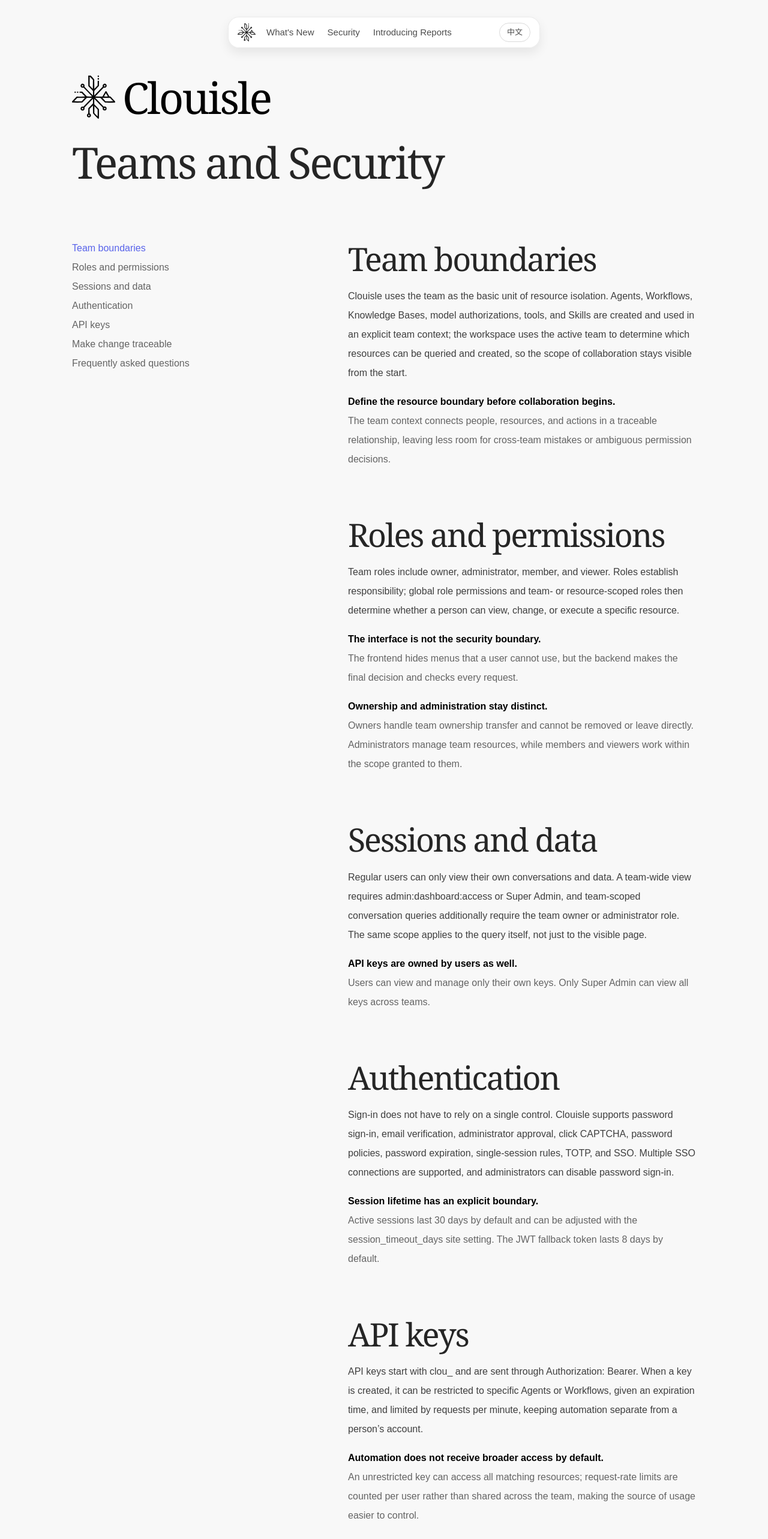
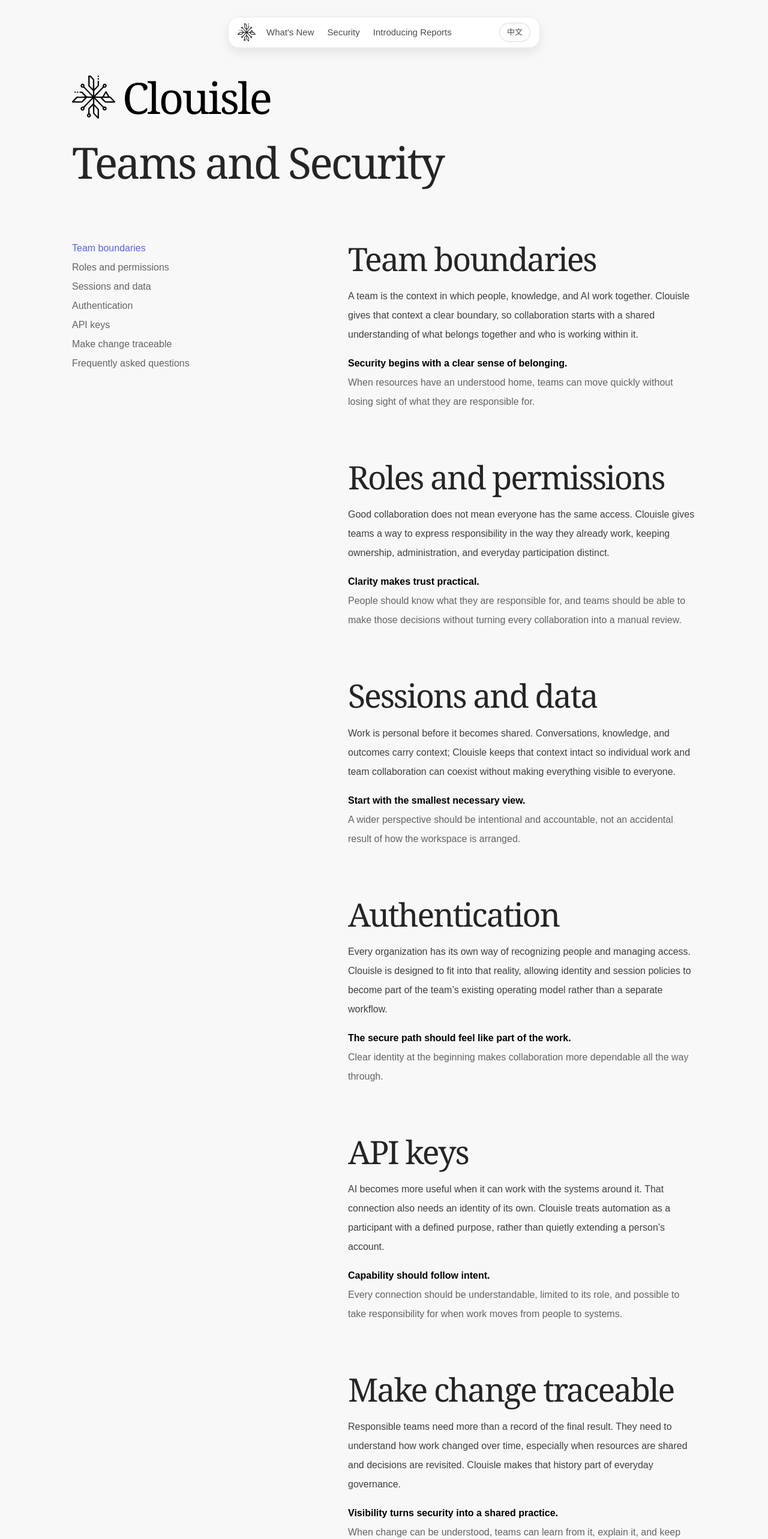
Before and after one commit to clouisle/clouisle-website, a Next.js app: page /en/security in a window 1280 px wide. Shown: the top 2566 px of the page at 60% size. Built offline with nearby package versions, Linux system fonts and the light colour scheme; a web font is replaced by a local one.

Commit message:
Rewrite security section copy as product introduction

```diff
--- a/app/i18n/translations.ts
+++ b/app/i18n/translations.ts
@@ -271,49 +271,48 @@
           id: "team-boundaries",
           title: "Team boundaries",
           blocks: [
-            { type: "lead", text: "Clouisle uses the team as the basic unit of resource isolation. Agents, Workflows, Knowledge Bases, model authorizations, tools, and Skills are created and used in an explicit team context; the workspace uses the active team to determine which resources can be queried and created, so the scope of collaboration stays visible from the start." },
-            { type: "strong", text: "Define the resource boundary before collaboration begins.", body: "The team context connects people, resources, and actions in a traceable relationship, leaving less room for cross-team mistakes or ambiguous permission decisions." },
+            { type: "lead", text: "A team is the context in which people, knowledge, and AI work together. Clouisle gives that context a clear boundary, so collaboration starts with a shared understanding of what belongs together and who is working within it." },
+            { type: "strong", text: "Security begins with a clear sense of belonging.", body: "When resources have an understood home, teams can move quickly without losing sight of what they are responsible for." },
           ],
         },
         {
           id: "roles-permissions",
           title: "Roles and permissions",
           blocks: [
-            { type: "lead", text: "Team roles include owner, administrator, member, and viewer. Roles establish responsibility; global role permissions and team- or resource-scoped roles then determine whether a person can view, change, or execute a specific resource." },
-            { type: "strong", text: "The interface is not the security boundary.", body: "The frontend hides menus that a user cannot use, but the backend makes the final decision and checks every request." },
-            { type: "strong", text: "Ownership and administration stay distinct.", body: "Owners handle team ownership transfer and cannot be removed or leave directly. Administrators manage team resources, while members and viewers work within the scope granted to them." },
+            { type: "lead", text: "Good collaboration does not mean everyone has the same access. Clouisle gives teams a way to express responsibility in the way they already work, keeping ownership, administration, and everyday participation distinct." },
+            { type: "strong", text: "Clarity makes trust practical.", body: "People should know what they are responsible for, and teams should be able to make those decisions without turning every collaboration into a manual review." },
           ],
         },
         {
           id: "session-isolation",
           title: "Sessions and data",
           blocks: [
-            { type: "lead", text: "Regular users can only view their own conversations and data. A team-wide view requires admin:dashboard:access or Super Admin, and team-scoped conversation queries additionally require the team owner or administrator role. The same scope applies to the query itself, not just to the visible page." },
-            { type: "strong", text: "API keys are owned by users as well.", body: "Users can view and manage only their own keys. Only Super Admin can view all keys across teams." },
+            { type: "lead", text: "Work is personal before it becomes shared. Conversations, knowledge, and outcomes carry context; Clouisle keeps that context intact so individual work and team collaboration can coexist without making everything visible to everyone." },
+            { type: "strong", text: "Start with the smallest necessary view.", body: "A wider perspective should be intentional and accountable, not an accidental result of how the workspace is arranged." },
           ],
         },
         {
           id: "authentication",
           title: "Authentication",
           blocks: [
-            { type: "lead", text: "Sign-in does not have to rely on a single control. Clouisle supports password sign-in, email verification, administrator approval, click CAPTCHA, password policies, password expiration, single-session rules, TOTP, and SSO. Multiple SSO connections are supported, and administrators can disable password sign-in." },
-            { type: "strong", text: "Session lifetime has an explicit boundary.", body: "Active sessions last 30 days by default and can be adjusted with the session_timeout_days site setting. The JWT fallback token lasts 8 days by default." },
+            { type: "lead", text: "Every organization has its own way of recognizing people and managing access. Clouisle is designed to fit into that reality, allowing identity and session policies to become part of the team’s existing operating model rather than a separate workflow." },
+            { type: "strong", text: "The secure path should feel like part of the work.", body: "Clear identity at the beginning makes collaboration more dependable all the way through." },
           ],
         },
         {
           id: "api-keys",
           title: "API keys",
           blocks: [
-            { type: "lead", text: "API keys start with clou_ and are sent through Authorization: Bearer. When a key is created, it can be restricted to specific Agents or Workflows, given an expiration time, and limited by requests per minute, keeping automation separate from a person’s account." },
-            { type: "strong", text: "Automation does not receive broader access by default.", body: "An unrestricted key can access all matching resources; request-rate limits are counted per user rather than shared across the team, making the source of usage easier to control." },
+            { type: "lead", text: "AI becomes more useful when it can work with the systems around it. That connection also needs an identity of its own. Clouisle treats automation as a participant with a defined purpose, rather than quietly extending a person’s account." },
+            { type: "strong", text: "Capability should follow intent.", body: "Every connection should be understandable, limited to its role, and possible to take responsibility for when work moves from people to systems." },
           ],
         },
         {
           id: "audit-notifications",
           title: "Make change traceable",
           blocks: [
-            { type: "lead", text: "The admin console records resource operations, actors, and change snapshots, with filters for event, user, team, and time. Administrators can review who changed which resource and when, without relying on verbal confirmation or scattered logs." },
-            { type: "strong", text: "Important events can reach the channels your team already uses.", body: "Notifications can appear in the product and can also be sent through email, DingTalk, WeCom, Feishu, Slack, or Webhook." },
+            { type: "lead", text: "Responsible teams need more than a record of the final result. They need to understand how work changed over time, especially when resources are shared and decisions are revisited. Clouisle makes that history part of everyday governance." },
+            { type: "strong", text: "Visibility turns security into a shared practice.", body: "When change can be understood, teams can learn from it, explain it, and keep improving the way they work." },
           ],
         },
       ],
@@ -515,49 +514,48 @@
           id: "team-boundaries",
           title: "团队边界",
           blocks: [
-            { type: "lead", text: "Clouisle 以团队作为资源隔离的基本单位。Agent、工作流、知识库、模型授权、工具和 Skills 都在明确的团队上下文中创建与使用；工作台依据当前团队决定可以查询和创建哪些资源，让协作范围从一开始就清楚可见。" },
-            { type: "strong", text: "先划清资源边界，再开展协作。", body: "团队上下文把人、资源和操作放在同一条可追溯的关系链中，减少跨团队误用和权限判断上的模糊空间。" },
+            { type: "lead", text: "团队是人、知识与智能共同工作的上下文。Clouisle 为这个上下文划出清晰边界，让协作从一开始就建立在共同理解之上：哪些内容属于这里，谁正在一起工作，什么需要被共同负责。" },
+            { type: "strong", text: "安全，始于清楚的归属。", body: "资源有明确的归处，团队才能保持行动速度，同时不丢失对责任范围的判断。" },
           ],
         },
         {
           id: "roles-permissions",
           title: "角色与权限",
           blocks: [
-            { type: "lead", text: "团队角色包括所有者、管理员、成员和观察者。角色决定责任范围；全局角色权限与团队或资源作用域角色叠加后，再决定一个人能否查看、修改或执行具体资源。" },
-            { type: "strong", text: "界面不是安全边界。", body: "前端会根据权限隐藏不适用的菜单，但最终判定始终在后端完成，每一次请求都会经过权限检查。" },
-            { type: "strong", text: "所有权与管理职责分离。", body: "所有者负责团队所有权转让，不能被直接移除或自行退出；管理员负责团队资源管理，成员与观察者按被授予的范围参与工作。" },
+            { type: "lead", text: "好的协作并不意味着所有人拥有相同的权限。Clouisle 让团队可以按照真实的分工表达责任，让所有权、管理职责与日常参与各有位置。" },
+            { type: "strong", text: "边界清楚，信任才有落点。", body: "每个人都知道自己负责什么，团队也不必把每一次协作都变成手工审核。" },
           ],
         },
         {
           id: "session-isolation",
           title: "会话与数据",
           blocks: [
-            { type: "lead", text: "普通用户只能查看自己的会话与数据。需要团队级视图时，用户必须具备 admin:dashboard:access 权限；查看团队范围的会话还需要所有者或管理员角色。权限范围随查询一起生效，而不是只在页面上隐藏入口。" },
-            { type: "strong", text: "API Key 同样按用户归属。", body: "用户只能查看和管理自己的密钥；只有超级管理员可以跨团队查看全部密钥。" },
+            { type: "lead", text: "工作往往先从个人开始，再进入团队。对话、知识和工作结果都带着自己的上下文；Clouisle 保持这种上下文的区分，让个人工作与团队协作可以并存，而不是把所有内容默认摊开。" },
+            { type: "strong", text: "从必要的可见范围开始。", body: "更大的视角应该来自明确的需要和责任，而不是工作台布局带来的偶然开放。" },
           ],
         },
         {
           id: "authentication",
           title: "认证策略",
           blocks: [
-            { type: "lead", text: "登录策略不必只有一种。Clouisle 支持密码登录、邮箱验证、管理员审批、点击式验证码、密码策略、密码过期、单一会话、TOTP 与 SSO，并支持配置多个 SSO 连接；管理员也可以关闭密码登录。" },
-            { type: "strong", text: "会话时效有明确边界。", body: "活动会话默认有效 30 天，可由 session_timeout_days 站点配置调整；JWT 兜底令牌默认有效 8 天。" },
+            { type: "lead", text: "每个组织都有自己的身份管理方式和进入流程。Clouisle 让认证与会话策略能够融入现有的工作体系，而不是要求团队另起一套与业务脱节的流程。" },
+            { type: "strong", text: "安全的入口，也应该自然地融入工作。", body: "当身份在开始时得到确认，后续的协作才更值得信赖。" },
           ],
         },
         {
           id: "api-keys",
           title: "API Key",
           blocks: [
-            { type: "lead", text: "API Key 以 clou_ 开头，通过 Authorization: Bearer 发送。创建密钥时，可以限制可访问的 Agent、工作流、有效期和每分钟请求数，把自动化调用从个人账号中区分出来。" },
-            { type: "strong", text: "默认不放大权限。", body: "未设置资源限制的密钥才可以访问其匹配范围内的全部资源；请求频率限制按用户计算，而不是按团队共享，方便定位和控制调用来源。" },
+            { type: "lead", text: "当 AI 开始连接周围的业务系统，自动化也需要拥有清晰的身份。Clouisle 将自动化视为有明确目的的协作者，而不是悄悄借用某个人账号的延伸。" },
+            { type: "strong", text: "能力应当与目的相匹配。", body: "每一次连接都应该易于理解、服务于自己的职责，并在工作从人交给系统之后仍然能够追溯责任。" },
           ],
         },
         {
           id: "audit-notifications",
           title: "让变化有迹可循",
           blocks: [
-            { type: "lead", text: "管理后台记录资源操作、操作者和变更快照，并支持按事件、用户、团队和时间筛选。管理员可以回看谁在什么时间对什么资源做了什么改变，让排查不再依赖口头确认或零散日志。" },
-            { type: "strong", text: "重要事件可以送达团队正在使用的渠道。", body: "通知支持站内展示，也可以通过邮件、钉钉、企业微信、飞书、Slack 或 Webhook 发出。" },
+            { type: "lead", text: "负责任的团队不只关心最后留下了什么结果，也需要理解工作如何一步步发生变化，尤其当资源被共同使用、决定需要重新审视时。Clouisle 让这段过程成为日常治理的一部分。" },
+            { type: "strong", text: "看得见变化，安全才会成为共同的工作方式。", body: "当变化能够被理解，团队才能从中学习、解释决定，并持续改进协作方式。" },
           ],
         },
       ],
```
